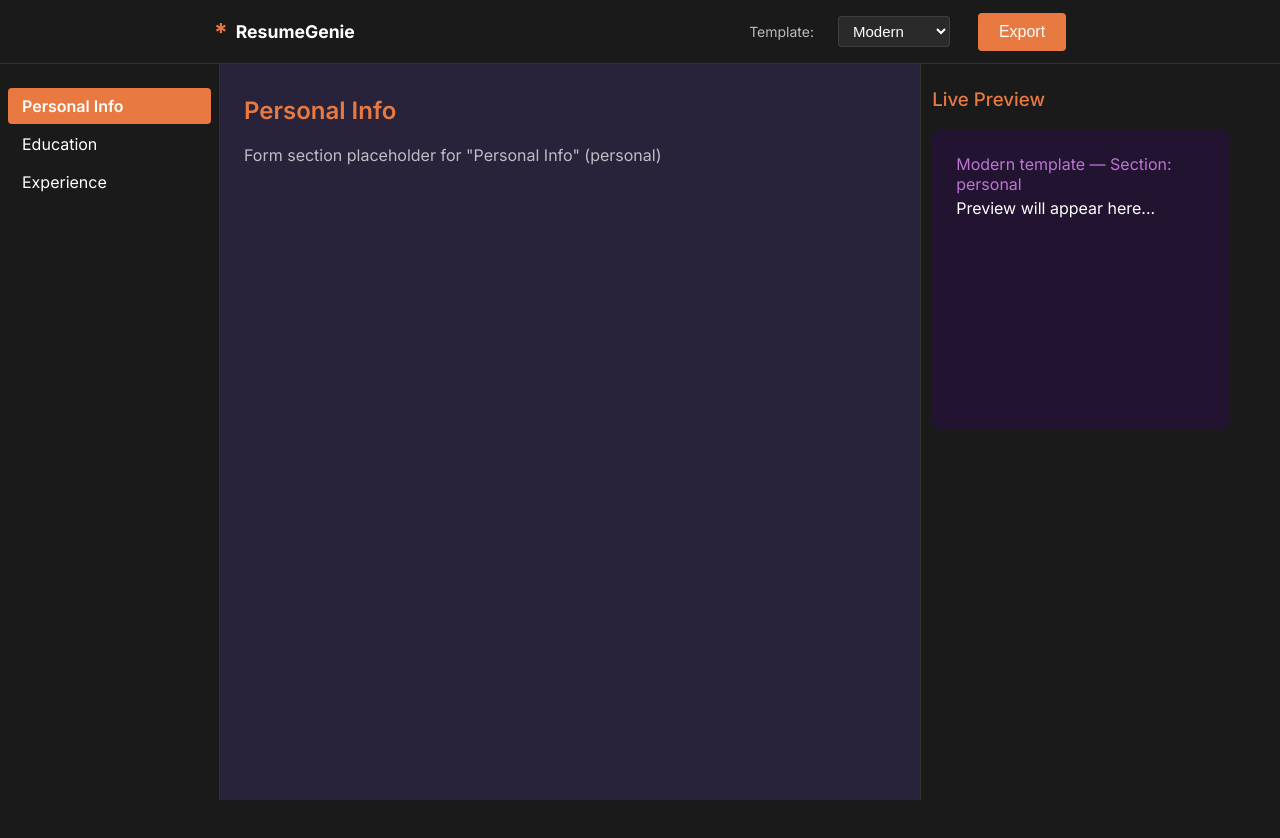
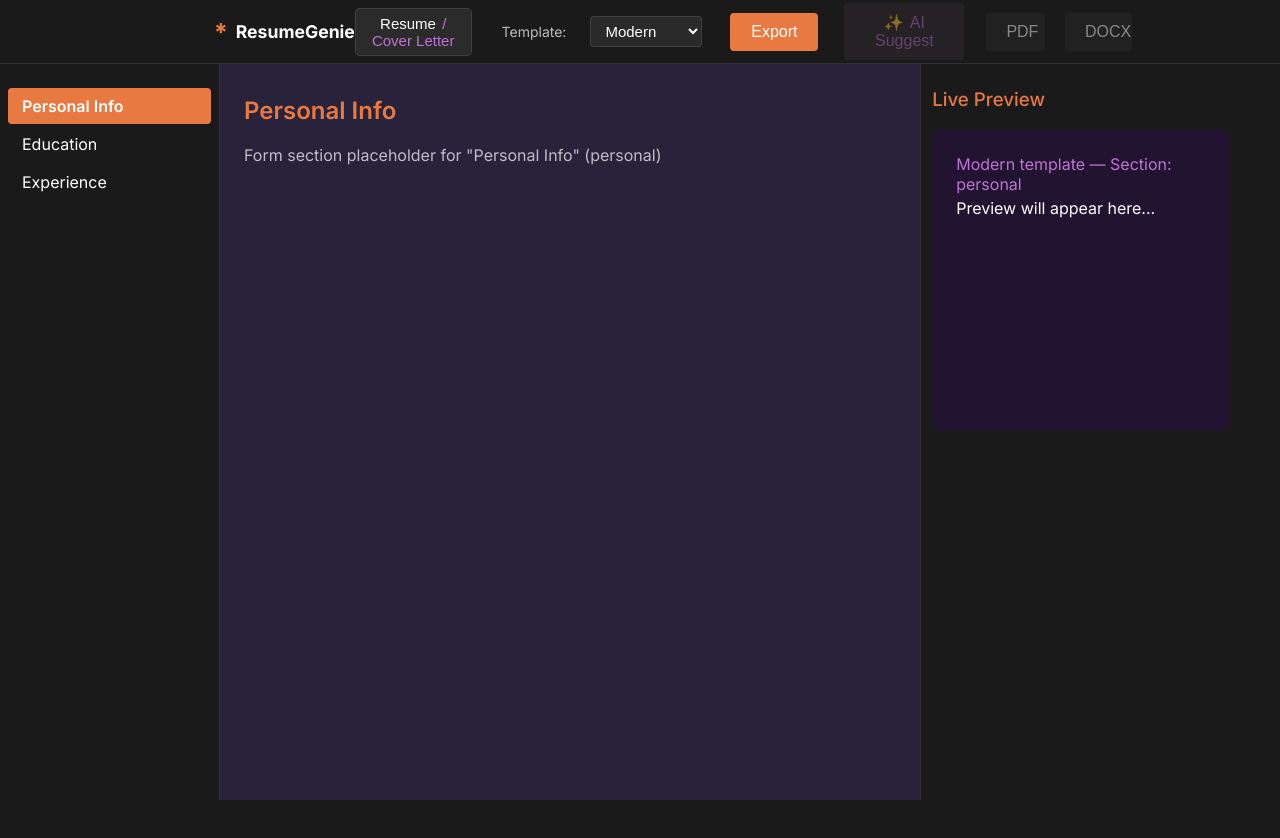
Before and after one commit to Workflow-Manager-admin/resumegenie-25319-282d1c45, a React (Create React App) app in the folder resumegenie_frontend/: page / in a window 1280 px wide. Shown: the top 838 px of the page. Built offline with nearby package versions, Linux system fonts and the light colour scheme; the HTML template or start-up script is replaced by a standard one.

Commit message:
Auto-commit: Changes as of 2025-05-28T15:58:50.009278+00:00

```diff
--- a/resumegenie_frontend/src/components/layout/TopBar.js
+++ b/resumegenie_frontend/src/components/layout/TopBar.js
@@ -3,10 +3,12 @@ import React from 'react';
 /**
  * TopBar container for navigation, app branding, and controls.
  * Brand-aligned color, sticky positioning, and accessible structure.
+ * Adds template selector, export button (stub), resume/cover toggle, and AI (disabled) controls.
+ *
  * PUBLIC_INTERFACE
  */
-function TopBar({ selectedTemplate, onTemplateChange, onExport }) {
-  // Available templates (stub)
+function TopBar({ selectedTemplate, onTemplateChange, onExport, previewMode, onTogglePreviewMode }) {
+  // Available template choices
   const templates = ['Modern', 'Minimalist', 'Traditional'];
 
   return (
@@ -31,8 +33,32 @@ function TopBar({ selectedTemplate, onTemplateChange, onExport }) {
           <span className="logo-symbol" style={{ color: 'var(--kavia-orange)', fontSize: '1.4em', fontWeight: 800 }}>*</span>
           ResumeGenie
         </div>
-        {/* Template selector and Export controls */}
+        {/* Controls section */}
         <div style={{ display: 'flex', alignItems: 'center', gap: 18 }}>
+          {/* Preview toggle button */}
+          <button
+            style={{
+              background: 'rgba(255,255,255,0.08)',
+              border: '1px solid var(--border-color)',
+              borderRadius: 5,
+              color: 'var(--text-color)',
+              fontSize: 15,
+              padding: '6px 13px',
+              fontWeight: 500,
+              marginRight: 12,
+              cursor: 'pointer',
+              outlineOffset: '1px'
+            }}
+            onClick={onTogglePreviewMode}
+            aria-label="Toggle between Resume and Cover Letter preview mode"
+          >
+            {previewMode === 'resume'
+              ? <>Resume <span style={{ color: '#be73d3', marginLeft: 2 }}>/ Cover Letter</span></>
+              : <>Cover Letter <span style={{ color: '#be73d3', marginLeft: 2 }}>/ Resume</span></>
+            }
+          </button>
+
+          {/* Template Selector */}
           <label htmlFor="template-selector" style={{ color: 'var(--text-secondary)', marginRight: 6, fontSize: 14 }}>
             Template:
           </label>
@@ -54,13 +80,71 @@ function TopBar({ selectedTemplate, onTemplateChange, onExport }) {
               <option key={template} value={template}>{template}</option>
             ))}
           </select>
+
+          {/* Export button (functional stub) */}
           <button
             className="btn"
             style={{ fontWeight: 500, marginLeft: 10, minWidth: 88 }}
             onClick={onExport}
-            aria-label="Export Resume/Cover Letter"
+            aria-label="Export current document (Resume/Cover Letter)"
           >
             Export
+          </button>
+
+          {/* AI-powered suggest button (disabled stub) */}
+          <button
+            className="btn"
+            style={{
+              marginLeft: 8,
+              minWidth: 120,
+              background: 'rgba(220, 144, 208, 0.13)',
+              color: '#be73d3',
+              opacity: 0.45,
+              cursor: 'not-allowed'
+            }}
+            title="Coming soon: AI-powered resume suggestions"
+            disabled
+            aria-disabled="true"
+          >
+            {/* UFO/AI Sparkle Emoji for stub effect */}
+            <span style={{ marginRight: 6 }}>✨</span>
+            AI Suggest
+          </button>
+
+          {/* Export as PDF/Docx direct selectors (future, stub & disabled) */}
+          <button
+            className="btn"
+            style={{
+              marginLeft: 4,
+              minWidth: 50,
+              background: 'rgba(255,255,255,0.07)',
+              color: '#fff',
+              opacity: 0.48,
+              cursor: 'not-allowed',
+              border: 'none'
+            }}
+            title="Export to PDF (coming soon)"
+            disabled
+            aria-disabled="true"
+          >
+            PDF
+          </button>
+          <button
+            className="btn"
+            style={{
+              marginLeft: 2,
+              minWidth: 56,
+              background: 'rgba(255,255,255,0.07)',
+              color: '#fff',
+              opacity: 0.48,
+              cursor: 'not-allowed',
+              border: 'none'
+            }}
+            title="Export to Word (.docx) (coming soon)"
+            disabled
+            aria-disabled="true"
+          >
+            DOCX
           </button>
         </div>
       </div>
```
Also changed, not shown: 1 other file (tests, documents, lock files or other folders).
